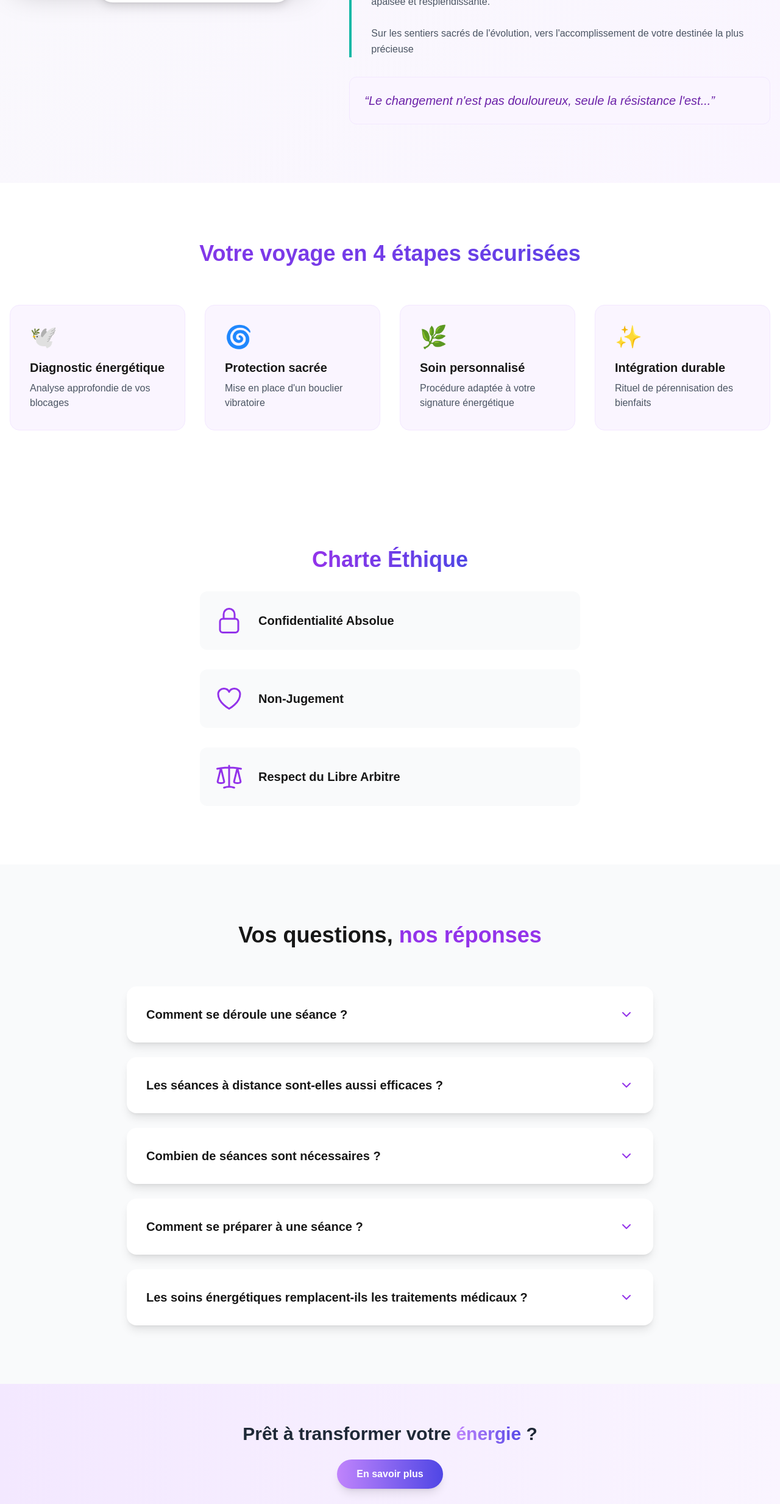
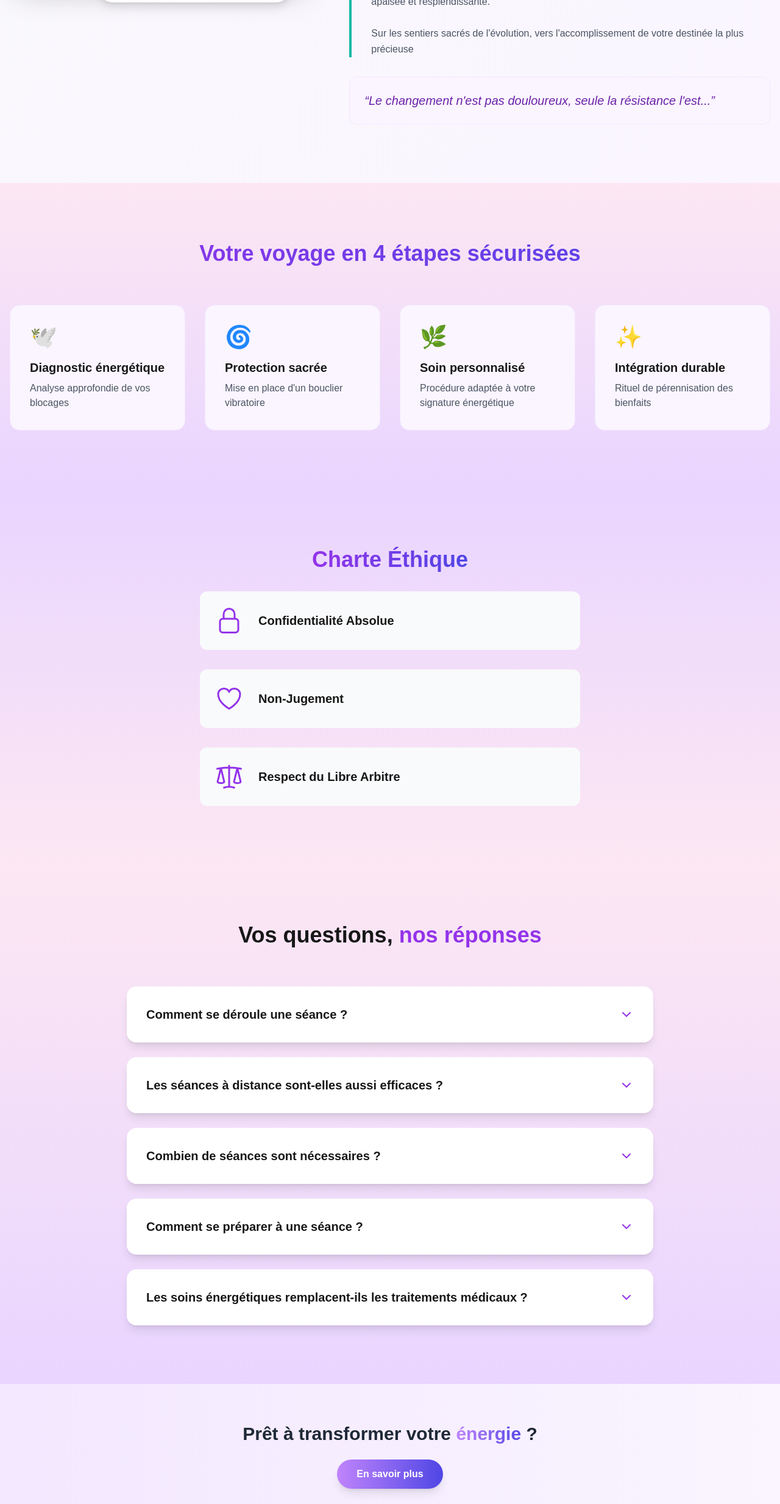
Before and after one commit to flowxt/krisnextjs, a Next.js app: page / in a window 1280 px wide. Shown: the part 1706-4173 px from the top of the page at 61% size. Built offline with nearby package versions, Linux system fonts and the light colour scheme.

Commit message:
presentation

```diff
--- a/src/app/components/Presentation.jsx
+++ b/src/app/components/Presentation.jsx
@@ -107,10 +107,12 @@ export default function Presentation() {
         </motion.div>
       </div>
     </section>
+
+    {/* Section voyage en 4 etapes */}
     <motion.section
   initial={{ opacity: 0 }}
   whileInView={{ opacity: 1 }}
-  className="py-24 bg-white">
+  className="py-24 bg-gradient-to-b from-pink-100 to-purple-200 ">
   <div className="max-w-7xl mx-auto px-4">
     <h3 className="text-4xl font-bold text-center mb-16 bg-gradient-to-r from-purple-600 to-indigo-600 bg-clip-text text-transparent">
       Votre voyage en 4 étapes sécurisées
@@ -194,7 +196,7 @@ export default function Presentation() {
 </motion.div> */}
 
 {/* Notre ethique */}
-<section className="py-24 bg-white">
+<section className="py-24 bg-gradient-to-t from-pink-100 to-purple-200">
   <div className="max-w-7xl mx-auto px-4">
     <div className="lg:w-1/2 mx-auto text-center">
       <h3 className="text-4xl font-bold mb-8">
@@ -225,7 +227,7 @@ export default function Presentation() {
 </section>
 
 {/* FAQ */}
-<section className="py-24 bg-gray-50">
+<section className="py-24 bg-gradient-to-b from-pink-100 to-purple-200">
   <div className="max-w-4xl mx-auto px-4">
     <h3 className="text-4xl font-bold text-center mb-16">
       Vos questions, <span className="text-purple-600">nos réponses</span>
```
